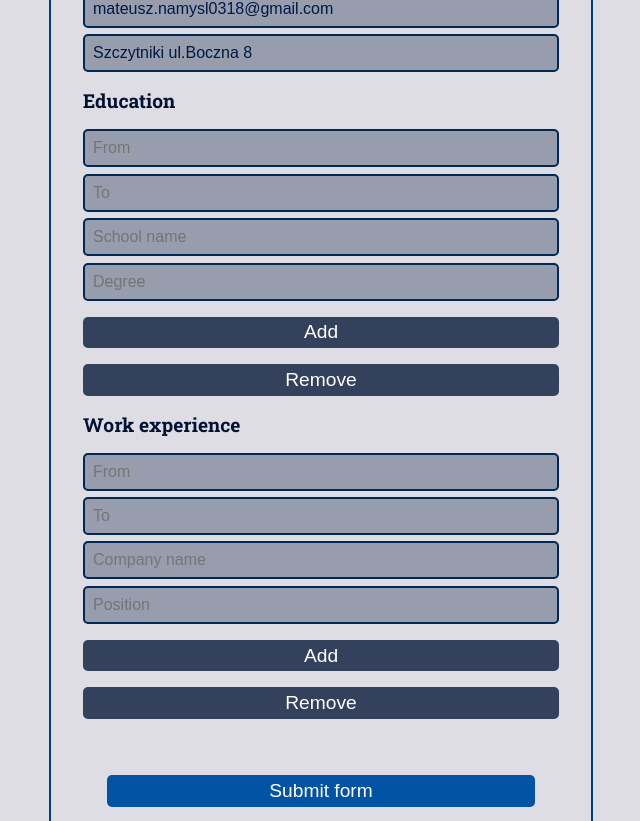
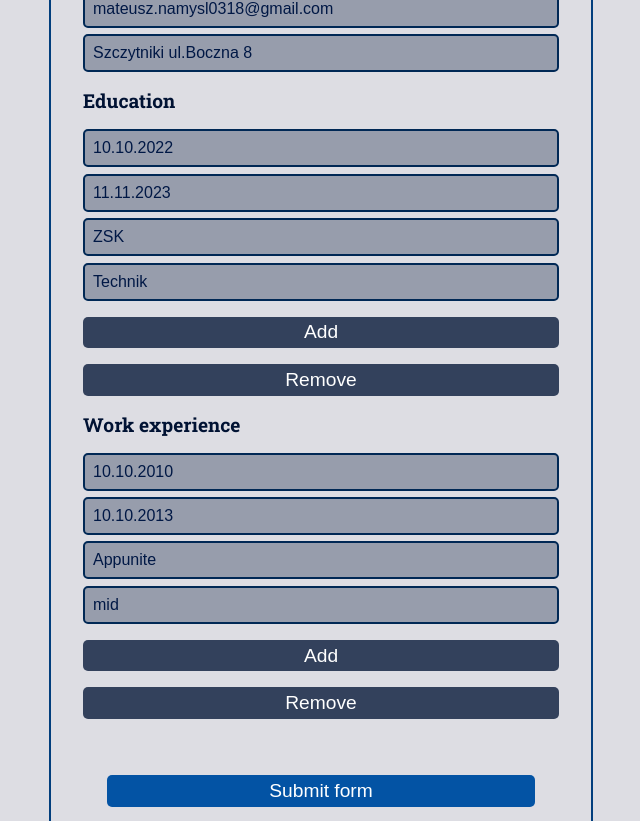
Before and after one commit to MateolCS/cv_generator, a React (Create React App) app: page / in a window 1280 px wide. Shown: the part 360-1181 px from the top of the page, without its empty margins (47-687 px from the left). Built offline with nearby package versions, Linux system fonts and the light colour scheme.

Commit message:
Added states, input values and onChange events to EducationInfo and WorkExperience components

```diff
--- a/src/App.js
+++ b/src/App.js
@@ -16,18 +16,18 @@ function App() {
     },
     educationInfo: [
       {
-        from: "",
-        to: "",
-        schoolName: "",
-        degree: "",
+        from: "10.10.2022",
+        to: "11.11.2023",
+        schoolName: "ZSK",
+        degree: "Technik",
       },
     ],
     workExperience: [
       {
-        from: "",
-        to: "",
-        companyName: "",
-        position: "",
+        from: "10.10.2010",
+        to: "10.10.2013",
+        companyName: "Appunite",
+        position: "mid",
       },
     ],
   });
--- a/src/components/CvForm.js
+++ b/src/components/CvForm.js
@@ -6,8 +6,8 @@ import Button from "./Button";
 import WorkExperience from "./WorkExperience";
 
 const CvForm = ({ cv }) => {
-  const [schoolInfo, setSchoolInfo] = useState(1);
-  const [workInfo, setWorkInfo] = useState(1);
+  const [schoolInfo, setSchoolInfo] = useState(cv.educationInfo.length);
+  const [workInfo, setWorkInfo] = useState(cv.workExperience.length);
 
   const addEducationInfo = (e) => {
     e.preventDefault();
@@ -36,7 +36,7 @@ const CvForm = ({ cv }) => {
     educationInfoComponents.push(
       <EducationInfo
         key={i}
-        cvPersonalInfo={cv.educationInfo[i] ? cv.educationInfo[i] : null}
+        cvEducationInfo={cv.educationInfo[i] ? cv.educationInfo[i] : null}
       />
     );
   }
--- a/src/components/EducationInfo.js
+++ b/src/components/EducationInfo.js
@@ -1,6 +1,21 @@
 import React from "react";
+import { useState } from "react";
 
-const EducationInfo = () => {
+const EducationInfo = ({ cvEducationInfo }) => {
+  const [beginnig, setBeginnig] = useState(
+    cvEducationInfo.from !== "" ? cvEducationInfo.from : ""
+  );
+  const [end, setEnd] = useState(
+    cvEducationInfo.to !== "" ? cvEducationInfo.to : ""
+  );
+  const [schoolName, setSchoolName] = useState(
+    cvEducationInfo.schoolName !== "" ? cvEducationInfo.schoolName : ""
+  );
+
+  const [degree, setDegree] = useState(
+    cvEducationInfo.degree !== "" ? cvEducationInfo.degree : ""
+  );
+
   return (
     <div className="input__group">
       <input
@@ -10,6 +25,10 @@ const EducationInfo = () => {
           e.target.type = "date";
         }}
         placeholder="From"
+        value={beginnig}
+        onChange={(e) => {
+          setBeginnig(e.target.value);
+        }}
       />
       <input
         className="cv__form__input"
@@ -18,13 +37,29 @@ const EducationInfo = () => {
           e.target.type = "date";
         }}
         placeholder="To"
+        value={end}
+        onChange={(e) => {
+          setEnd(e.target.value);
+        }}
       />
       <input
         className="cv__form__input"
         type="text"
         placeholder="School name"
+        value={schoolName}
+        onChange={(e) => {
+          setSchoolName(e.target.value);
+        }}
       />
-      <input className="cv__form__input" type="text" placeholder="Degree" />
+      <input
+        className="cv__form__input"
+        type="text"
+        placeholder="Degree"
+        value={degree}
+        onChange={(e) => {
+          setDegree(e.target.value);
+        }}
+      />
     </div>
   );
 };
--- a/src/components/WorkExperience.js
+++ b/src/components/WorkExperience.js
@@ -1,6 +1,21 @@
 import React from "react";
+import { useState } from "react";
 
-const WorkExperience = () => {
+const WorkExperience = ({ cvWorkExperience }) => {
+  const [beginnig, setBeginnig] = useState(
+    cvWorkExperience.from !== "" ? cvWorkExperience.from : ""
+  );
+  const [end, setEnd] = useState(
+    cvWorkExperience.to !== "" ? cvWorkExperience.to : ""
+  );
+  const [companyName, setCompanyName] = useState(
+    cvWorkExperience.companyName !== "" ? cvWorkExperience.companyName : ""
+  );
+
+  const [position, setPosition] = useState(
+    cvWorkExperience.position !== "" ? cvWorkExperience.position : ""
+  );
+
   return (
     <div className="input__group">
       <input
@@ -10,6 +25,10 @@ const WorkExperience = () => {
           e.target.type = "date";
         }}
         placeholder="From"
+        value={beginnig}
+        onChange={(e) => {
+          setBeginnig(e.target.value);
+        }}
       />
       <input
         className="cv__form__input"
@@ -18,13 +37,29 @@ const WorkExperience = () => {
           e.target.type = "date";
         }}
         placeholder="To"
+        value={end}
+        onChange={(e) => {
+          setEnd(e.target.value);
+        }}
       />
       <input
         className="cv__form__input"
         type="text"
         placeholder="Company name"
+        value={companyName}
+        onChange={(e) => {
+          setCompanyName(e.target.value);
+        }}
       />
-      <input className="cv__form__input" type="text" placeholder="Position" />
+      <input
+        className="cv__form__input"
+        type="text"
+        placeholder="Position"
+        value={position}
+        onChange={(e) => {
+          setPosition(e.target.value);
+        }}
+      />
     </div>
   );
 };
```
